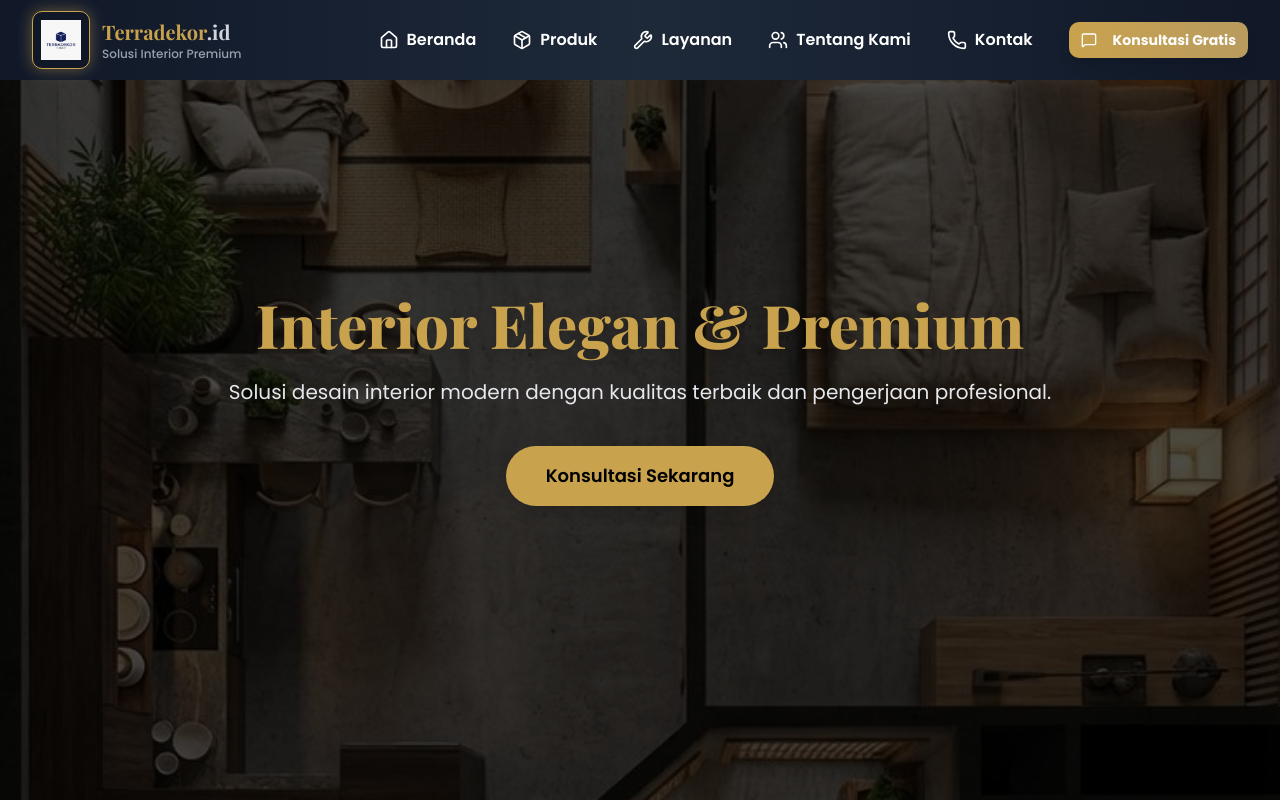
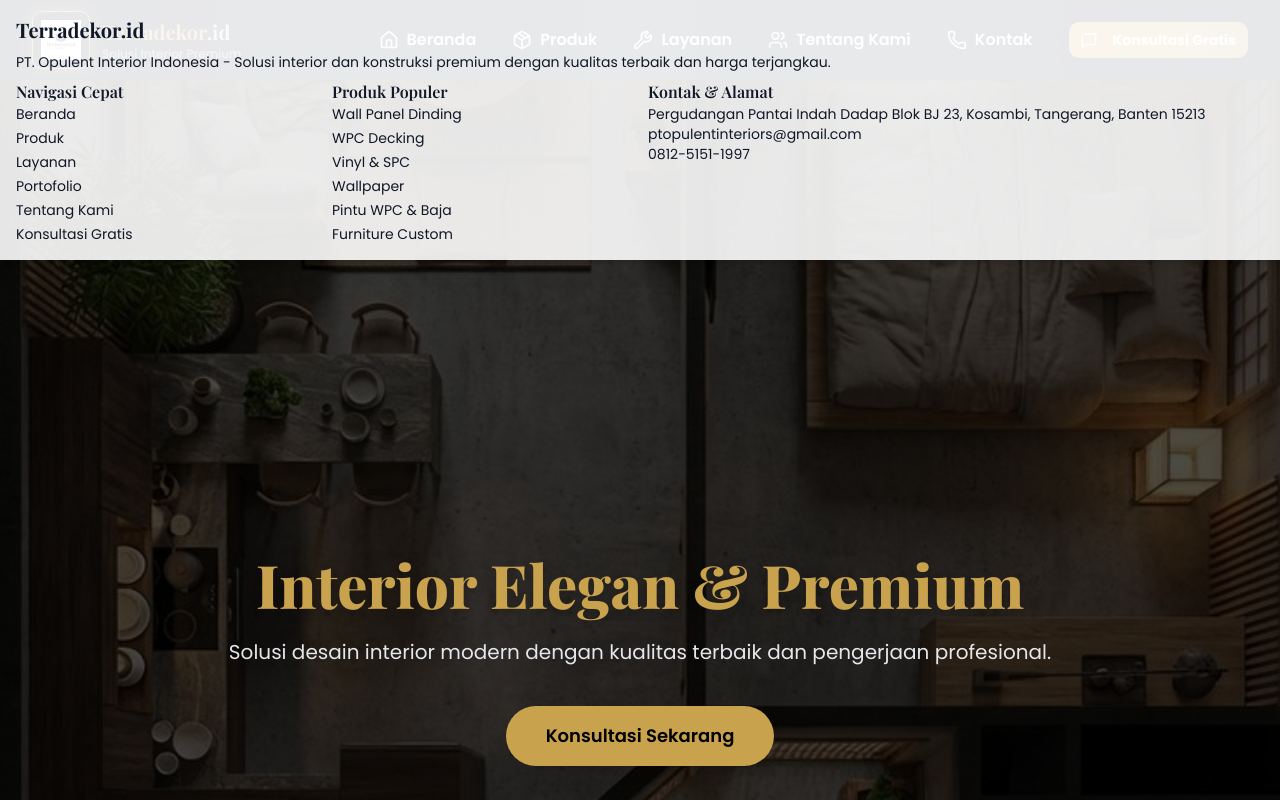
Before and after one commit to sirikotampan111-jpg/TerraDekor.co.id, a Next.js app: page / in a window 1280 px wide. Shown: the top 800 px of the page. Built offline with nearby package versions, Linux system fonts and the light colour scheme.

Commit message:
Update layout.tsx

```diff
--- a/src/app/layout.tsx
+++ b/src/app/layout.tsx
@@ -42,28 +42,72 @@ export const metadata: Metadata = {
 
 export default function RootLayout({
   children,
-}: Readonly<{
-  children: React.ReactNode;
-}>) {
+}: Readonly<{ children: React.ReactNode }>) {
   return (
     <html lang="id" suppressHydrationWarning>
       <body
         className={`${playfair.variable} ${poppins.variable} antialiased bg-gray-50 text-gray-900`}
       >
-        {/* Navbar selalu di atas */}
-        <header className="relative z-30">
+        {/* Bagian statis tetap terlihat, tidak tertutup background */}
+        <div className="relative z-50 bg-white/90 shadow-md">
+          <div className="max-w-7xl mx-auto p-4 text-gray-900 space-y-2">
+            <h1 className="font-bold text-xl">Terradekor.id</h1>
+            <p className="text-sm">
+              PT. Opulent Interior Indonesia - Solusi interior dan konstruksi premium
+              dengan kualitas terbaik dan harga terjangkau.
+            </p>
+
+            <div className="grid grid-cols-2 md:grid-cols-4 gap-4 mt-2">
+              <div>
+                <h2 className="font-semibold">Navigasi Cepat</h2>
+                <ul className="text-sm space-y-1">
+                  <li>Beranda</li>
+                  <li>Produk</li>
+                  <li>Layanan</li>
+                  <li>Portofolio</li>
+                  <li>Tentang Kami</li>
+                  <li>Konsultasi Gratis</li>
+                </ul>
+              </div>
+
+              <div>
+                <h2 className="font-semibold">Produk Populer</h2>
+                <ul className="text-sm space-y-1">
+                  <li>Wall Panel Dinding</li>
+                  <li>WPC Decking</li>
+                  <li>Vinyl & SPC</li>
+                  <li>Wallpaper</li>
+                  <li>Pintu WPC & Baja</li>
+                  <li>Furniture Custom</li>
+                </ul>
+              </div>
+
+              <div className="md:col-span-2">
+                <h2 className="font-semibold">Kontak & Alamat</h2>
+                <p className="text-sm">
+                  Pergudangan Pantai Indah Dadap Blok BJ 23, Kosambi, Tangerang,
+                  Banten 15213
+                </p>
+                <p className="text-sm">ptopulentinteriors@gmail.com</p>
+                <p className="text-sm">0812-5151-1997</p>
+              </div>
+            </div>
+          </div>
+        </div>
+
+        {/* Navbar */}
+        <header className="relative z-40">
           <Navbar />
         </header>
 
-        {/* Main content */}
-        <main className="relative z-10 flex-1 overflow-x-hidden">{children}</main>
+        {/* Konten utama dengan background + animasi */}
+        <main className="relative z-10 overflow-x-hidden">{children}</main>
 
-        {/* Footer selalu terlihat di atas background */}
-        <footer className="relative z-20">
+        {/* Footer */}
+        <footer className="relative z-30">
           <Footer />
         </footer>
 
-        {/* Toaster notifikasi */}
         <Toaster />
       </body>
     </html>
```
